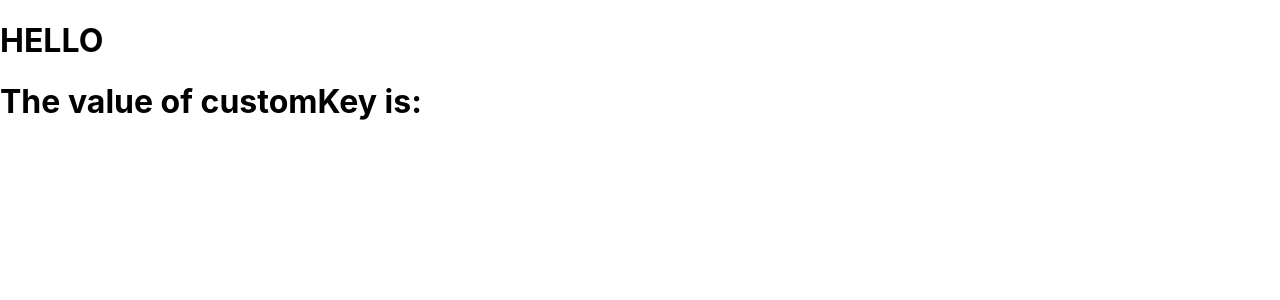
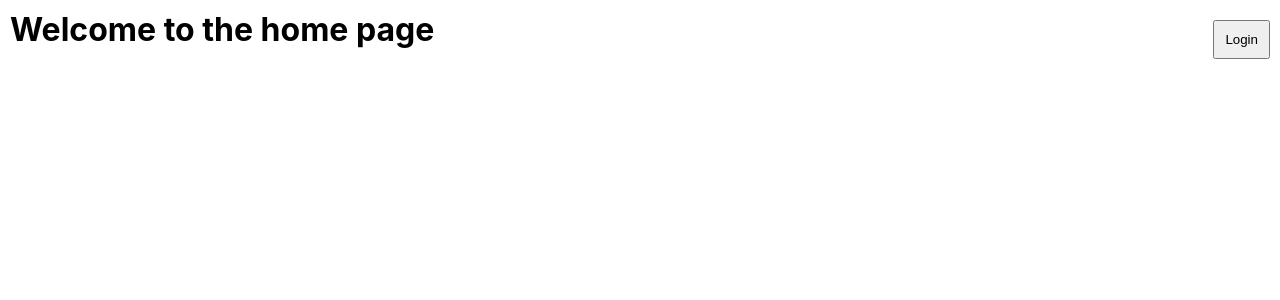
Before and after one commit to nizoom/foodnearme, a Next.js app: page / in a window 1280 px wide. Shown: the top 300 px of the page. Built offline with nearby package versions, Linux system fonts and the light colour scheme; no server answers.

Commit message:
added logout btn and function

```diff
--- /dev/null
+++ b/components/logoutbtn.js
@@ -0,0 +1,32 @@
+import React, {useState} from "react";
+import { logout } from "../firebase/firebaseauth";
+import auth from "../firebase/clientApp";
+import { useRouter } from "next/router";
+
+const LogoutBtn = () => {
+
+    const [btnText, setBtnText] = useState("Login")
+
+    const router = useRouter();
+
+    function handleBtnClick (){
+        //if btnText === Login then to go signin page and change state
+        if(btnText === "Login"){
+            setBtnText("Logout")
+            router.push("/signin")
+        } else {  // else call logout function and change state
+            logout()
+            setBtnText("Login")
+
+        }
+
+    }
+    return(
+        <div>
+            <button onClick = {handleBtnClick}
+             style = {{float: "right", margin: "10px", padding: "10px"}}> {btnText} </button>
+        </div>
+    )
+}
+
+export default LogoutBtn;
--- a/firebase/firebaseauth.js
+++ b/firebase/firebaseauth.js
@@ -1,20 +1,24 @@
 import { getApp } from "@firebase/app";
-import { getAuth, createUserWithEmailAndPassword } from "firebase/auth";
+import { signOut, getAuth, createUserWithEmailAndPassword, signInWithEmailAndPassword } from "firebase/auth";
 
-export function signIn(email, password){
+export async function signIn(email, password){
   const auth = getAuth();
 
-  signInWithEmailAndPassword(auth, email, password)
+  let result = await signInWithEmailAndPassword(auth, email, password)
   .then((userCredential) => {
     // Signed in
     const user = userCredential.user;
+    console.log(user)
+    return true; // successful sign in
     // ...
   })
   .catch((error) => {
     const errorCode = error.code;
     const errorMessage = error.message;
+    console.log(errorMessage)
+    return false;
   });
-
+  return result;
 }
 export function signUp(email, password){
 
@@ -32,6 +36,15 @@ export function signUp(email, password){
       });
 }
 
+export function logout(){
+  const auth = getAuth();
+  console.log("logging out")
+  signOut(auth).then(() => {
+    // Sign-out successful.
+  }).catch((error) => {
+    // An error happened.
+  });
+}
 
 export function validateForm(email, pw, cfmpw){
 
--- a/pages/index.js
+++ b/pages/index.js
@@ -1,13 +1,15 @@
 import Head from 'next/head'
 import Image from 'next/image'
 import styles from '../styles/Home.module.css'
+import LogoutBtn from '../components/logoutbtn'
 
 export default function Home() {
 
   return (
     <div>
-        <h1>HELLO</h1>
-        <h1>The value of customKey is:</h1>
+        <LogoutBtn/>
+        <h1 style = {{margin: "10px"}}>Welcome to the home page</h1>
+
     </div>
   )
 }
```
Also changed, not shown: pages/signin.js (+8 -2 lines).
